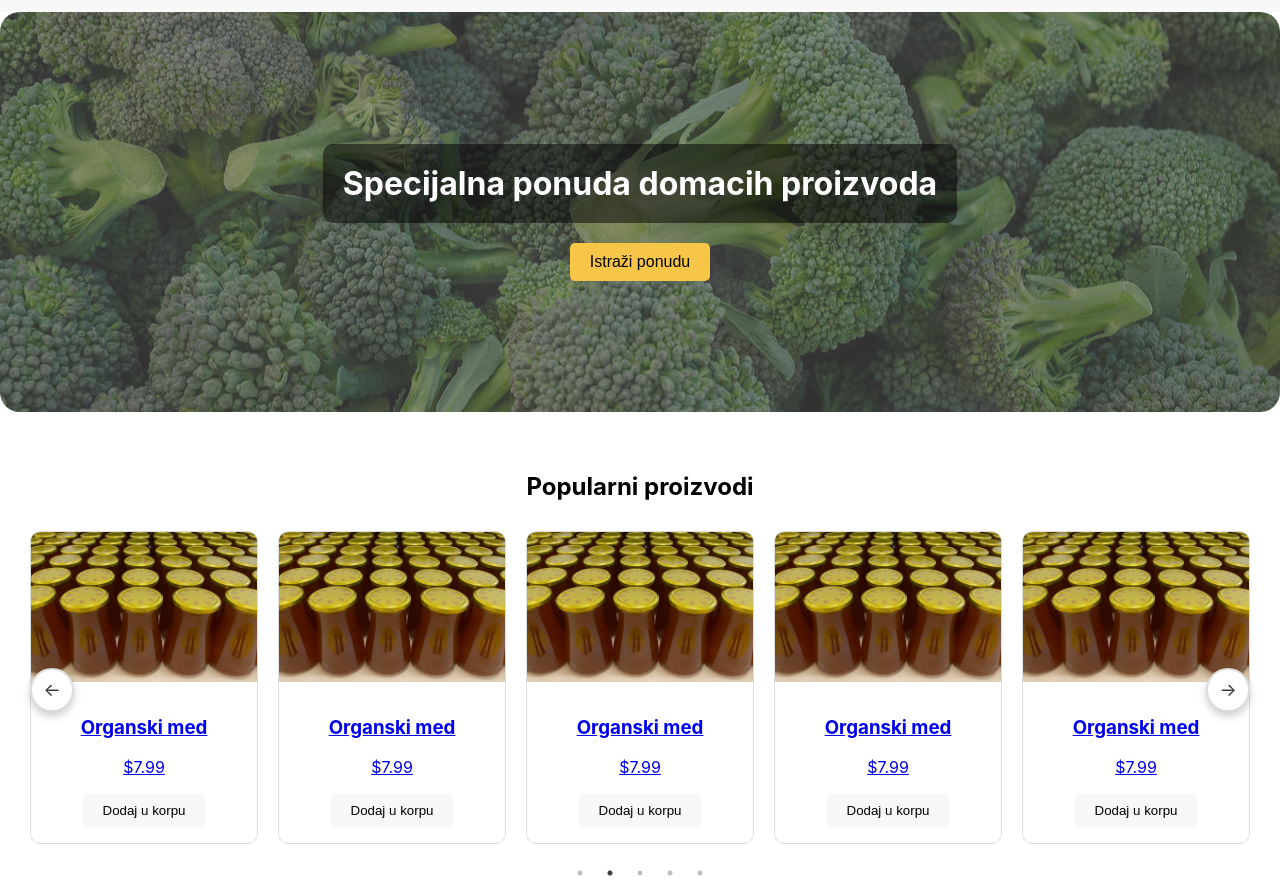
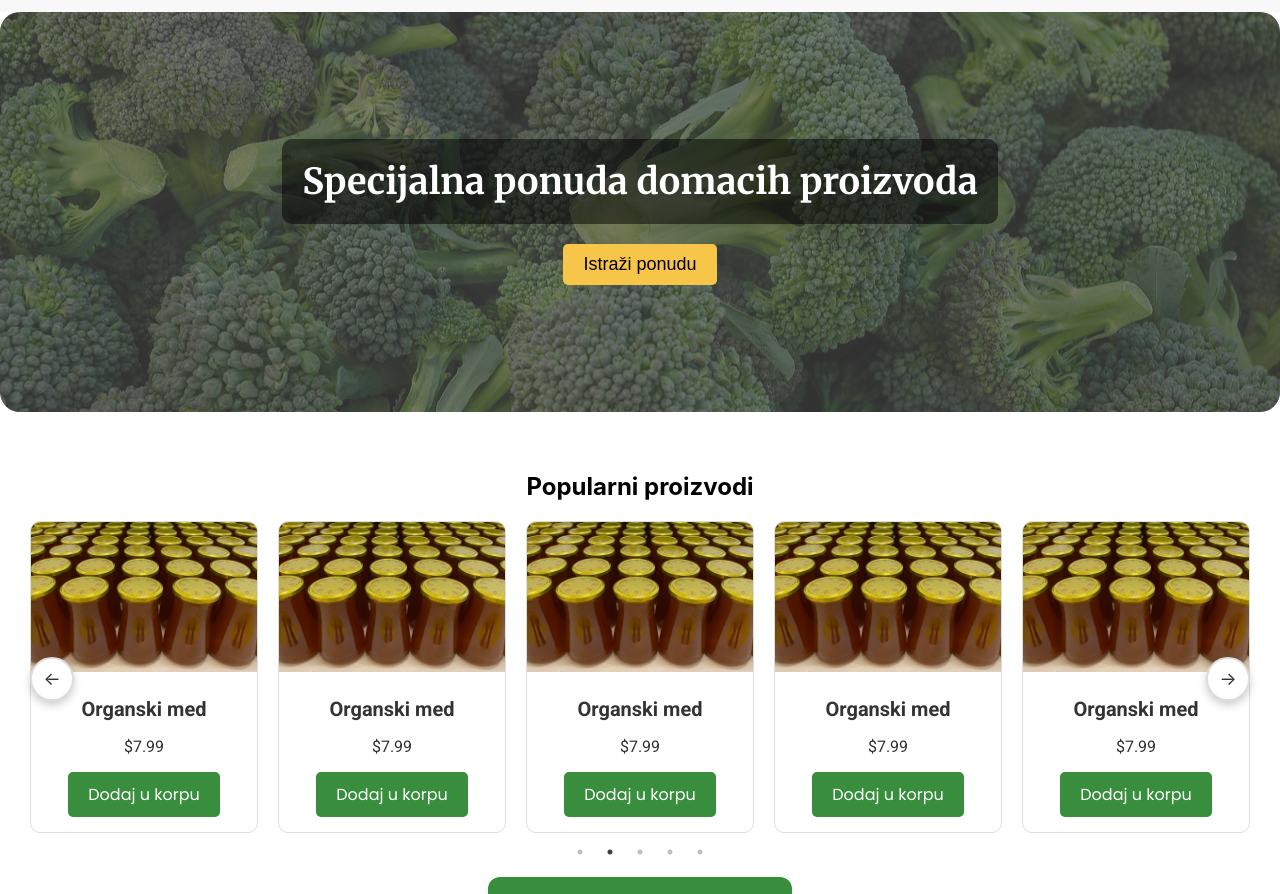
Before and after one commit to markom132/DomacaProzivodnja, a React (Create React App) app in the folder frontend/: page / in a window 1280 px wide. Shown: the part 60-954 px from the top of the page. Built offline with nearby package versions, Linux system fonts and the light colour scheme.

Commit message:
Change_Fonts closes #140

```diff
--- a/frontend/public/index.html
+++ b/frontend/public/index.html
@@ -15,6 +15,11 @@
       user's mobile device or desktop. See https://developers.google.com/web/fundamentals/web-app-manifest/
     -->
     <link rel="manifest" href="%PUBLIC_URL%/manifest.json" />
+
+    <link href="https://fonts.googleapis.com/css2?family=Merriweather:wght@400;700&display=swap" rel="stylesheet">
+    <link href="https://fonts.googleapis.com/css2?family=Merriweather:wght@400;700&family=Roboto:ital,wght@0,100;0,300;0,400;0,500;0,700;0,900;1,100;1,300;1,400;1,500;1,700;1,900&display=swap" rel="stylesheet">
+    <link href="https://fonts.googleapis.com/css2?family=Merriweather:wght@400;700&family=Poppins:ital,wght@0,100;0,200;0,300;0,400;0,500;0,600;0,700;0,800;0,900;1,100;1,200;1,300;1,400;1,500;1,600;1,700;1,800;1,900&family=Roboto:ital,wght@0,100;0,300;0,400;0,500;0,700;0,900;1,100;1,300;1,400;1,500;1,700;1,900&display=swap" rel="stylesheet">
+
     <!--
       Notice the use of %PUBLIC_URL% in the tags above.
       It will be replaced with the URL of the `public` folder during the build.
--- a/frontend/src/components/FeaturedProducts.css
+++ b/frontend/src/components/FeaturedProducts.css
@@ -15,12 +15,13 @@
 }
 
 .ctaButton {
-  background-color: #4caf50;
+  background-color: #388E3C;
   color: #fff;
   padding: 15px 30px;
   border: none;
   border-radius: 12px;
-  font-size: 1.5em;
+  font-size: 20px;
+  font-family: 'Merriweather', serif;
   cursor: pointer;
   transition:
     background-color 0.3s ease,
@@ -30,15 +31,68 @@
   box-shadow: 0 4px 6px rgba(0, 0, 0, 0.1);
 }
 
-.ctaButtonHover {
+.ctaButton:hover {
   background-color: #81c784;
+  transform: scale(1.05);
+  box-shadow: 0 6px 12px rgba(0, 0, 0, 0.2);
 }
 
 .ctaButton.bounce {
   animation: bounce 1.5s ease;
 }
 
-.ctaButton:hover {
-  transform: scale(1.05);
-  box-shadow: 0 6px 12px rgba(0, 0, 0, 0.2);
+.featuredSection {
+  padding: 20px;
+  text-align: center;
 }
+
+.productLink {
+  text-decoration: none;
+  color: inherit;
+  flex: 1 1 250px;
+}
+
+.prevArrow {
+  position: absolute;
+  top: 50%;
+  left: 10px;
+  transform: translateY(-50%);
+  background-color: #fff;
+  border: 2px solid #ddd;
+  border-radius: 50%;
+  width: 40px;
+  height: 40px;
+  display: flex;
+  justify-content: center;
+  align-items: center;
+  cursor: pointer;
+  z-index: 2;
+  box-shadow: 0 4px 8px rgba(0, 0, 0, 0.2);
+}
+.nextArrow {
+  position: absolute;
+  top: 50%;
+  right: 10px;
+  transform: translateY(-50%);
+  background-color: #fff;
+  border: 2px solid #ddd;
+  border-radius: 50%;
+  width: 40px;
+  height: 40px;
+  display: flex;
+  justify-content: center;
+  align-items: center;
+  cursor: pointer;
+  z-index: 2;
+  box-shadow: 0 4px 8px rgba(0, 0, 0, 0.2);
+}
+
+.arrowIcon {
+  font-size: 18px;
+  color: #333;
+}
+
+.ctaContainer {
+  margin-top: 40px;
+  text-align: center;
+}
--- a/frontend/src/components/FeaturedProducts.js
+++ b/frontend/src/components/FeaturedProducts.js
@@ -13,16 +13,16 @@ import './FeaturedProducts.css';
 
 const NextArrow = ({ onClick }) => {
   return (
-    <div style={styles.nextArrow} onClick={onClick}>
-      <span style={styles.arrowIcon}>&rarr;</span>
+    <div className='nextArrow' onClick={onClick}>
+      <span className='arrowIcon'>&rarr;</span>
     </div>
   );
 };
 
 const PrevArrow = ({ onClick }) => {
   return (
-    <div style={styles.prevArrow} onClick={onClick}>
-      <span style={styles.arrowIcon}>&larr;</span>
+    <div className='prevArrow' onClick={onClick}>
+      <span className='arrowIcon'>&larr;</span>
     </div>
   );
 };
@@ -54,7 +54,6 @@ const FeaturedProducts = () => {
 
   const [dragging, setDragging] = useState(false);
   const [activeSlide, setActiveSlide] = useState(0); //eslint-disable-line no-unused-vars
-  const [isHovered, setIsHovered] = useState(false);
   const [isVisible, setIsVisible] = useState(false);
   const buttonRef = useRef(null);
 
@@ -135,14 +134,14 @@ const FeaturedProducts = () => {
   };
 
   return (
-    <section style={styles.featuredSection}>
+    <section className='featuredSection'>
       <h2>Popularni proizvodi</h2>
       <Slider {...settings}>
         {products.map(product => (
           <Link
             to={`/product/${product.id}`}
             key={product.id}
-            style={styles.productLink}
+            className='productLink'
             onClick={handleClick}
           >
             <ProductCard
@@ -153,19 +152,12 @@ const FeaturedProducts = () => {
           </Link>
         ))}
       </Slider>
-      <div style={styles.ctaContainer}>
+      <div className='ctaContainer'>
         <Link to="/products">
           <button
             ref={buttonRef}
             className={`ctaButton ${isVisible ? 'bounce' : ''}`}
-            onMouseOver={() => setIsHovered(true)}
-            onMouseOut={() => setIsHovered(false)}
             onAnimationEnd={handleAnimationEnd}
-            style={{
-              backgroundColor: isHovered
-                ? styles.ctaButtonHover.backgroundColor
-                : styles.ctaButton.backgroundColor,
-            }}
           >
             {' '}
             Pogledajte više proizvoda
@@ -177,73 +169,7 @@ const FeaturedProducts = () => {
 };
 
 const styles = {
-  featuredSection: {
-    padding: '20px',
-    textAlign: 'center',
-  },
-  productLink: {
-    textDecoration: 'none',
-    color: 'inherit',
-    flex: '1 1 250px',
-    maxWidth: '300px',
-  },
-  prevArrow: {
-    position: 'absolute',
-    top: '50%',
-    left: '10px',
-    transform: 'translateY(-50%)',
-    backgroundColor: '#fff',
-    border: '2px solid #ddd',
-    borderRadius: '50%',
-    width: '40px',
-    height: '40px',
-    display: 'flex',
-    justifyContent: 'center',
-    alignItems: 'center',
-    cursor: 'pointer',
-    zIndex: 2,
-    boxShadow: '0 4px 8px rgba(0, 0, 0, 0.2)',
-  },
-  nextArrow: {
-    position: 'absolute',
-    top: '50%',
-    right: '10px',
-    transform: 'translateY(-50%)',
-    backgroundColor: '#fff',
-    border: '2px solid #ddd',
-    borderRadius: '50%',
-    width: '40px',
-    height: '40px',
-    display: 'flex',
-    justifyContent: 'center',
-    alignItems: 'center',
-    cursor: 'pointer',
-    zIndex: 2,
-    boxShadow: '0 4px 8px rgba(0, 0, 0, 0.2)',
-  },
-  arrowIcon: {
-    fontSize: '18px',
-    color: '#333',
-  },
-  ctaContainer: {
-    marginTop: '40px',
-    textAlign: 'center',
-  },
-  ctaButton: {
-    backgroundColor: '#4CAF50',
-    color: '#fff',
-    padding: '15px 30px',
-    border: 'none',
-    borderRadius: '5px',
-    fontSize: '1.5em',
-    cursor: 'pointer',
-    transition: 'background-color 0.3s ease',
-    minWidth: '200px',
-    height: '60px',
-  },
-  ctaButtonHover: {
-    backgroundColor: '#81C784',
-  },
+
 };
 
 export default FeaturedProducts;
--- /dev/null
+++ b/frontend/src/components/Footer.css
@@ -0,0 +1,38 @@
+.footer {
+    background-color: #f4f4f4;
+    padding: 20px 10px;
+    margin-top: 40px;
+  }
+
+.footerContent {
+    display: flex;
+    justify-content: space-around;
+    text-align: left;
+  }
+
+.footerSection {
+    flex: 1;
+    margin: 0 20px;
+  }
+
+.footerBottom {
+    text-align: center;
+    margin-top: 20px;
+    border-top: 1px solid #ddd;
+    padding-top: 10px;
+    color: #333333;
+    font-family: 'Roboto', sans-serif;
+    font-size: 14px;
+  }
+
+.footer h4 {
+    font-family: 'Roboto', sans-serif;
+    font-size: 16px;
+    color: #333333;
+}
+
+.footer p {
+    font-family: 'Roboto', sans-serif;
+    font-size: 14px;
+    color: #333333;
+}
--- a/frontend/src/components/Footer.js
+++ b/frontend/src/components/Footer.js
@@ -1,53 +1,31 @@
 // Footer.jsx
 import React from 'react';
+import './Footer.css';
 
 const Footer = () => {
   return (
-    <footer style={styles.footer}>
-      <div style={styles.footerContent}>
-        <div style={styles.footerSection}>
+    <footer className='footer'>
+      <div className='footerContent'>
+        <div className='footerSection'>
           <h4>O nama</h4>
           <p>Information about your company or website.</p>
         </div>
-        <div style={styles.footerSection}>
+        <div className='footerSection'>
           <h4>Contact</h4>
           <p>Email: info@domaciproizvodi.com</p>
           <p>Phone: +381 11 1234567</p>
         </div>
-        <div style={styles.footerSection}>
+        <div className='footerSection'>
           <h4>Follow Us</h4>
           <p>Social media links</p>
         </div>
       </div>
-      <div style={styles.footerBottom}>
+      <div className='footerBottom'>
         &copy; 2023 DomaciProizvodi. All rights reserved.
       </div>
     </footer>
   );
 };
 
-const styles = {
-  footer: {
-    backgroundColor: '#f4f4f4',
-    padding: '20px',
-    marginTop: '40px',
-  },
-  footerContent: {
-    display: 'flex',
-    justifyContent: 'space-around',
-    textAlign: 'left',
-  },
-  footerSection: {
-    flex: 1,
-    margin: '0 20px',
-  },
-  footerBottom: {
-    textAlign: 'center',
-    marginTop: '20px',
-    borderTop: '1px solid #ddd',
-    paddingTop: '10px',
-    color: '#666',
-  },
-};
 
 export default Footer;
--- /dev/null
+++ b/frontend/src/components/HeroSection.css
@@ -0,0 +1,86 @@
+@keyframes slideIn {
+    from {
+        opacity: 0;
+        transform: translateY(50px);
+    }
+
+    to {
+        opacity: 1;
+        transform: translateY(0);
+    }
+}
+
+.textContainer {
+    position: relative;
+    display: flex;
+    flex-direction: column;
+    align-items: center;
+}
+
+.promoText {
+    font-size: 36px;
+    font-weight: bold;
+    background-color: rgba(0, 0, 0, 0.5);
+    padding: 20px;
+    border-radius: 10px;
+    z-index: 2;
+    margin-bottom: 20px;
+    animation: slideIn 2s ease-out;
+    font-family: 'Merriweather', serif;
+}
+
+.hero {
+    position: relative;
+    height: 400px;
+    display: flex;
+    justify-content: center;
+    align-items: center;
+    padding: 0 20px;
+    text-align: center;
+    background-size: cover;
+    background-position: center;
+    color: #fff;
+    border-radius: 20px;
+    margin-bottom: 20px;
+    overflow: hidden;
+}
+
+.imageContainerHeroPage {
+    position: absolute;
+    top: 0;
+    left: 0;
+    width: 100%;
+    height: 100%;
+    background-size: cover;
+    background-position: center;
+    transition: opacity 1s ease-in-out;
+}
+
+.imageContainerHeroPage.hidden {
+    opacity: 0;
+    z-index: 0;
+}
+
+.imageContainerHeroPage.visible {
+    opacity: 1;
+    z-index: 1;
+}
+
+.ctaButtonHeroS {
+    background-color: #f7c648;
+    color: #000;
+    border: none;
+    padding: 10px 20px;
+    border-radius: 5px;
+    font-size: 18px;
+    cursor: pointer;
+    transition: background-color 0.3s ease, transform 0.3s ease, box-shadow 0.3 ease;
+    z-index: 2;
+    animation: slideIn 2s ease-out;
+}
+
+.ctaButtonHeroS:hover {
+    background-color: #d1a51d;
+    transform: scale(1.05);
+    box-shadow: 0 4px 6px rgba(0, 0, 0, 0.2);
+}
--- a/frontend/src/components/HeroSection.js
+++ b/frontend/src/components/HeroSection.js
@@ -4,6 +4,7 @@ import image1 from '../assets/broccoli.jpg';
 import image2 from '../assets/cucumber.jpg';
 import image3 from '../assets/med.jpg';
 import image4 from '../assets/milk.jpg';
+import './HeroSection.css';
 
 const HeroSection = () => {
   const images = [promoImage, image1, image2, image3, image4];
@@ -19,27 +20,20 @@ const HeroSection = () => {
   }, [images.length]);
 
   return (
-    <section style={styles.hero}>
+    <section className='hero'>
       {images.map((image, index) => (
         <div
           key={index}
+          className={`imageContainerHeroPage ${currentIndex === index ? 'visible' : 'hidden'}`}
           style={{
-            ...styles.imageContainer,
-            opacity: currentIndex === index ? 1 : 0,
-            zIndex: currentIndex === index ? 1 : 0,
-            backgroundImage: `linear-gradient(rgba(0, 0, 0, 0.5), rgba(0, 0, 0, 0.5)), url(${image})`,
+            backgroundImage: `linear-gradient(rgba(0, 0, 0, 0.6), rgba(0, 0, 0, 0.6)), url(${image})`,
           }}
         />
       ))}
-      <div style={styles.textContainer}>
-        <div style={styles.promoText}>Specijalna ponuda domacih proizvoda</div>
+      <div className='textContainer'>
+        <div className='promoText'>Specijalna ponuda domacih proizvoda</div>
         <button
-          style={{
-            ...styles.ctaButton,
-            backgroundColor: isHovered
-              ? styles.ctaButtonHover.backgroundColor
-              : styles.ctaButton.backgroundColor,
-          }}
+          className='ctaButtonHeroS'
           onMouseOver={() => setIsHovered(true)}
           onMouseOut={() => setIsHovered(false)}
         >
@@ -47,26 +41,11 @@ const HeroSection = () => {
           Istraži ponudu
         </button>
       </div>
-    </section>
+    </section >
   );
 };
 
 const styles = {
-  hero: {
-    position: 'relative',
-    height: '400px',
-    display: 'flex',
-    justifyContent: 'center',
-    alignItems: 'center',
-    padding: '0 20px',
-    textAlign: 'center',
-    backgroundSize: 'cover',
-    backgroundPosition: 'center',
-    color: '#fff',
-    borderRadius: '20px',
-    marginBottom: '20px',
-    overflow: 'hidden',
-  },
   imageContainer: {
     position: 'absolute',
     top: 0,
@@ -77,48 +56,8 @@ const styles = {
     backgroundPosition: 'center',
     transition: 'opacity 1s ease-in-out',
   },
-  textContainer: {
-    position: 'relative',
-    display: 'flex',
-    flexDirection: 'column',
-    alignItems: 'center',
-  },
-  promoText: {
-    fontSize: '2em',
-    fontWeight: 'bold',
-    backgroundColor: 'rgba(0, 0, 0, 0.5)',
-    padding: '20px',
-    borderRadius: '10px',
-    zIndex: 2,
-    marginBottom: '20px',
-    animation: 'slideIn 2s ease-out',
-  },
-  ctaButton: {
-    backgroundColor: '#f7c648',
-    color: '#000',
-    border: 'none',
-    padding: '10px 20px',
-    borderRadius: '5px',
-    fontSize: '1em',
-    cursor: 'pointer',
-    transition: 'background-color 0.3s ease',
-    zIndex: 1,
-    animation: 'slideIn 2s ease-out',
-  },
-  ctaButtonHover: {
-    backgroundColor: '#d1a51d',
-  },
 };
 
-const styleSheet = document.styleSheets[0];
-styleSheet.insertRule(
-  `
-  @keyframes slideIn {
-    from { opacity: 0; transform: translateY(50px); }
-    to {opacity: 1; transform: translateY(0); }
-    }
-    `,
-  styleSheet.cssRules.length,
-);
+
 
 export default HeroSection;
--- /dev/null
+++ b/frontend/src/components/ProductCard.css
@@ -0,0 +1,66 @@
+.card {
+  position: relative;
+  overflow: hidden;
+  border: 1px solid #ddd;
+  border-radius: 10px;
+  transition: transform 0.3s ease;
+  margin: 0 10px;
+}
+
+.card:hover {
+  transform: scale(1.05);
+}
+
+.imageContainer {
+  width: 100%;
+  height: 150px;
+  overflow: hidden
+}
+
+.image {
+  width: 100%;
+  height: 100%;
+  object-fit: cover;
+  transition: transform 0.3s ease;
+}
+
+.image:hover {
+  transform: scale(1.1);
+}
+
+.info {
+  padding: 15px;
+  text-align: center;
+}
+
+.button {
+  background-color: #388E3C;
+  border: none;
+  border-radius: 5px;
+  padding: 10px 20px;
+  cursor: pointer;
+  transition: background-color 0.3 ease, box-shadow 0.3s ease, transform 0.3s ease;
+  font-family: 'Poppins', sans-serif;
+  font-size: 16px;
+  color: #FFFFFF;
+}
+
+.button:hover {
+  background-color: #2E7D32;
+  color: #FFFFFF;
+  box-shadow: 0 4px 6px rgba(0, 0, 0, 0.2);
+  transform: scale(1.05);
+}
+
+.name {
+  margin: 10px 0;
+  font-size: 20px;
+  font-family: 'Roboto', sans-serif;
+  color: #333333;
+}
+
+.price {
+  font-size: 16px;
+  color: #333333;
+  font-family: 'Roboto', sans-serif;
+}
--- a/frontend/src/components/ProductCard.js
+++ b/frontend/src/components/ProductCard.js
@@ -1,36 +1,28 @@
 import React from 'react';
 import PropTypes from 'prop-types';
+import './ProductCard.css';
 
 const ProductCard = ({ image, name, price }) => {
   const [isHovered, setIsHovered] = React.useState(false);
 
   return (
     <div
-      style={{
-        ...styles.card,
-        transform: isHovered ? 'scale(1.05)' : 'scale(1)',
-      }}
+      className='card'
       onMouseOver={() => setIsHovered(true)}
       onMouseOut={() => setIsHovered(false)}
     >
-      <div style={styles.imageContainer}>
+      <div className='imageContainer'>
         <img
           src={image}
           alt={name}
-          style={{
-            ...styles.image,
-            ...(isHovered ? styles.imageHover : {}),
-          }}
+          className='image'
         />
       </div>
-      <div style={styles.info}>
-        <h3>{name}</h3>
-        <p>{price}</p>
+      <div className='info'>
+        <h3 className='name'>{name}</h3>
+        <p className='price'>{price}</p>
         <button
-          style={{
-            ...styles.button,
-            ...(isHovered ? styles.buttonHover : {}),
-          }}
+          className='button'
         >
           Dodaj u korpu
         </button>
@@ -45,54 +37,4 @@ ProductCard.propTypes = {
   price: PropTypes.string.isRequired,
 };
 
-const styles = {
-  card: {
-    position: 'relative',
-    overflow: 'hidden',
-    border: ' 1px solid #ddd',
-    borderRadius: '10px',
-    transition: 'transform 0.3s ease',
-    margin: '10px',
-  },
-  imageContainer: {
-    width: '100%',
-    height: '150px',
-    overflow: 'hidden',
-  },
-  image: {
-    width: '100%',
-    height: '100%',
-    objectFit: 'cover',
-    transition: 'transform 0.3s ease',
-  },
-  imageHover: {
-    trnasform: 'scale(1.1)',
-  },
-  info: {
-    padding: '15px',
-    textAlign: 'center',
-  },
-  button: {
-    backgroundColor: '#f8f8f8',
-    border: 'none',
-    borderRadius: '5px',
-    padding: '10px 20px',
-    cursor: 'pointer',
-    transition: 'background-color 0.3 ease',
-  },
-  buttonHover: {
-    backgroundColor: '#ff9800',
-    color: '#fff',
-  },
-  name: {
-    margin: '10px 0',
-    fontSize: '1.2em',
-    fontWeight: 'bold',
-  },
-  price: {
-    fontSize: '1em',
-    color: '#555',
-  },
-};
-
 export default ProductCard;
```
